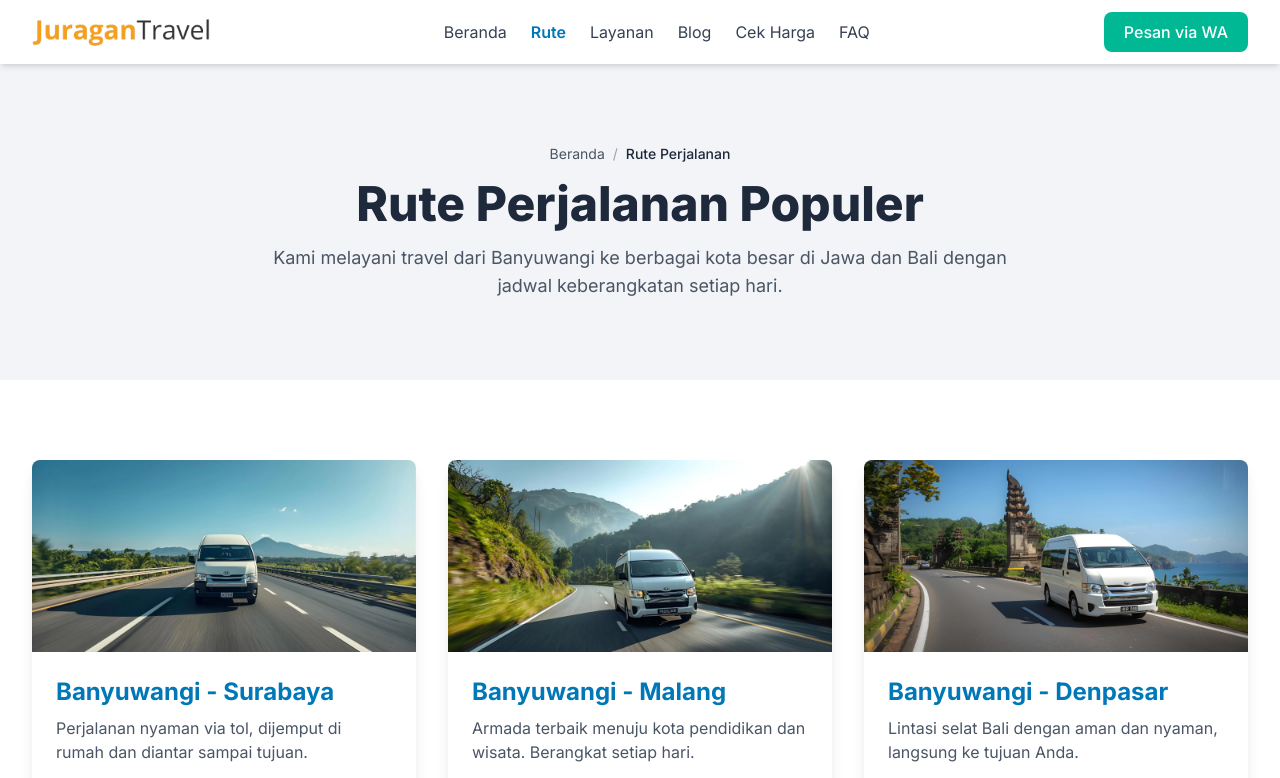
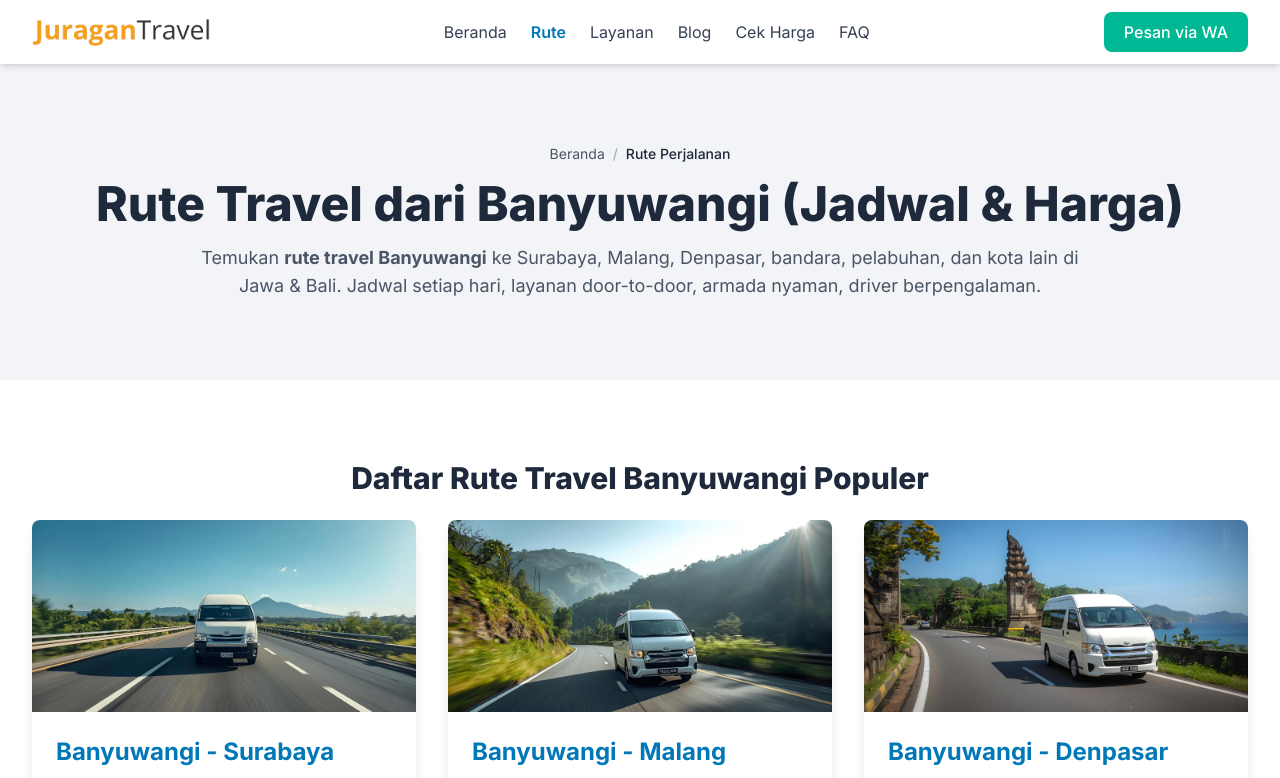
Before and after one commit to heyitsmi/travelbanyuwangi, a Next.js app: page /rute in a window 1280 px wide. Shown: the top 778 px of the page. Built offline with nearby package versions, Linux system fonts and the light colour scheme; no server answers.

Commit message:
update page rute

```diff
--- a/app/rute/page.tsx
+++ b/app/rute/page.tsx
@@ -7,37 +7,32 @@ import { StructuredData } from "../components/SEO";
 import { ChevronDown } from "lucide-react";
 
 export const metadata: Metadata = {
-  title: "Rute Travel Populer dari Banyuwangi | Juragan Travel",
+  title: "Rute Travel Banyuwangi – Surabaya, Malang, Denpasar, & Lainnya | Juragan Travel",
   description:
-    "Daftar rute travel populer dari Banyuwangi ke Surabaya, Malang, Denpasar, Solo, Tulungagung, dan kota lain di Jawa Bali. Berangkat setiap hari.",
+    "Daftar rute travel dari Banyuwangi ke Surabaya, Malang, Denpasar, Juanda, Tanjung Perak, Solo, Tulungagung, Jember, Lumajang, Sidoarjo, Gresik, Pasuruan. Jadwal setiap hari, door-to-door.",
   keywords:
-    "rute travel banyuwangi, travel banyuwangi surabaya, travel banyuwangi malang, travel banyuwangi denpasar, travel banyuwangi solo, travel banyuwangi tulungagung",
+    "rute travel banyuwangi, travel banyuwangi surabaya, travel banyuwangi malang, travel banyuwangi denpasar, travel banyuwangi juanda, travel banyuwangi tanjung perak, travel banyuwangi solo, travel banyuwangi tulungagung, travel banyuwangi jember, travel banyuwangi lumajang, travel banyuwangi sidoarjo, travel banyuwangi gresik, travel banyuwangi pasuruan",
   authors: [{ name: "Juragan Travel" }],
   openGraph: {
-    title: "Rute Travel Populer dari Banyuwangi | Juragan Travel",
+    title: "Rute Travel Banyuwangi – Jadwal & Harga | Juragan Travel",
     description:
-      "Daftar rute travel populer dari Banyuwangi ke Surabaya, Malang, Denpasar, Solo, Tulungagung, dan kota lain di Jawa Bali.",
+      "Semua rute travel dari Banyuwangi: Surabaya, Malang, Denpasar, Juanda, Tanjung Perak, dan lainnya. Berangkat tiap hari, door-to-door.",
     type: "website",
     url: "https://juragantravel.com/rute",
     images: [
-      {
-        url: "https://juragantravel.com/img/hero.webp",
-        width: 1200,
-        height: 630,
-      },
+      { url: "https://juragantravel.com/img/hero.webp", width: 1200, height: 630, alt: "Rute travel dari Banyuwangi" },
     ],
     siteName: "Juragan Travel",
   },
   twitter: {
     card: "summary_large_image",
-    title: "Rute Travel Populer dari Banyuwangi | Juragan Travel",
+    title: "Rute Travel Banyuwangi – Jadwal & Harga",
     description:
-      "Daftar rute travel populer dari Banyuwangi ke Surabaya, Malang, Denpasar, Solo, Tulungagung, dan kota lain di Jawa Bali.",
+      "Pilih rute travel Banyuwangi ke Surabaya, Malang, Denpasar, dan lainnya. Berangkat setiap hari, door-to-door.",
     images: ["https://juragantravel.com/img/hero.webp"],
   },
-  alternates: {
-    canonical: "https://juragantravel.com/rute",
-  },
+  alternates: { canonical: "https://juragantravel.com/rute" },
+  robots: { index: true, follow: true },
 };
 
 const itemListData = {
@@ -45,6 +40,8 @@ const itemListData = {
   "@type": "ItemList",
   name: "Rute Travel Populer Juragan Travel",
   description: "Daftar rute perjalanan travel antar kota populer dari Banyuwangi.",
+  itemListOrder: "http://schema.org/ItemListOrderAscending",
+  numberOfItems: 13,
   itemListElement: [
     {
       "@type": "ListItem",
@@ -202,7 +199,7 @@ const faqData = {
       name: "Berapa lama perjalanan dari Banyuwangi ke Surabaya?",
       acceptedAnswer: {
         "@type": "Answer",
-        text: "Perjalanan dari Banyuwangi ke Surabaya memakan waktu sekitar 5-6 jam via tol Gempol-Pasuruan-Probolinggo-Banyuwangi (GEPPRO). Waktu tempuh bisa bervariasi tergantung kondisi lalu lintas dan titik penjemputan/pengantaran Anda.",
+        text: "Perjalanan dari Banyuwangi ke Surabaya umumnya sekitar 5–6 jam via tol Trans-Jawa (melewati Probolinggo–Pasuruan–Gempol). Durasi dapat bervariasi tergantung lalu lintas dan titik jemput/antar."
       },
     },
     {
@@ -326,12 +323,49 @@ const routes = [
   },
 ];
 
+const collectionPageData = {
+  "@context": "https://schema.org",
+  "@type": "CollectionPage",
+  "name": "Rute Travel dari Banyuwangi – Juragan Travel",
+  "description": "Kumpulan layanan rute travel dari Banyuwangi ke berbagai kota di Jawa & Bali. Jadwal setiap hari, door-to-door.",
+  "url": "https://juragantravel.com/rute",
+  "hasPart": [
+    { "@type": "Service", "name": "Travel Banyuwangi - Surabaya", "url": "https://juragantravel.com/rute/banyuwangi-surabaya" },
+    { "@type": "Service", "name": "Travel Banyuwangi - Malang", "url": "https://juragantravel.com/rute/banyuwangi-malang" },
+    { "@type": "Service", "name": "Travel Banyuwangi - Denpasar", "url": "https://juragantravel.com/rute/banyuwangi-denpasar" },
+    { "@type": "Service", "name": "Travel Banyuwangi - Bandara Juanda", "url": "https://juragantravel.com/rute/banyuwangi-juanda" },
+    { "@type": "Service", "name": "Travel Banyuwangi - Bandara Ngurah Rai", "url": "https://juragantravel.com/rute/banyuwangi-ngurah-rai" },
+    { "@type": "Service", "name": "Travel Banyuwangi - Pelabuhan Tanjung Perak", "url": "https://juragantravel.com/rute/banyuwangi-tanjung-perak" },
+    { "@type": "Service", "name": "Travel Banyuwangi - Solo", "url": "https://juragantravel.com/rute/banyuwangi-solo" },
+    { "@type": "Service", "name": "Travel Banyuwangi - Tulungagung", "url": "https://juragantravel.com/rute/banyuwangi-tulungagung" },
+    { "@type": "Service", "name": "Travel Banyuwangi - Sidoarjo", "url": "https://juragantravel.com/rute/banyuwangi-sidoarjo" },
+    { "@type": "Service", "name": "Travel Banyuwangi - Gresik", "url": "https://juragantravel.com/rute/banyuwangi-gresik" },
+    { "@type": "Service", "name": "Travel Banyuwangi - Pasuruan", "url": "https://juragantravel.com/rute/banyuwangi-pasuruan" },
+    { "@type": "Service", "name": "Travel Banyuwangi - Jember", "url": "https://juragantravel.com/rute/banyuwangi-jember" },
+    { "@type": "Service", "name": "Travel Banyuwangi - Lumajang", "url": "https://juragantravel.com/rute/banyuwangi-lumajang" }
+  ]
+};
+
+const siteSearchData = {
+  "@context": "https://schema.org",
+  "@type": "WebSite",
+  "name": "Juragan Travel",
+  "url": "https://juragantravel.com/",
+  "potentialAction": {
+    "@type": "SearchAction",
+    "target": "https://juragantravel.com/search?q={search_term_string}",
+    "query-input": "required name=search_term_string"
+  }
+};
+
 export default function RutePage() {
   return (
     <>
+      <StructuredData data={collectionPageData} />
       <StructuredData data={itemListData} />
       <StructuredData data={breadcrumbData} />
       <StructuredData data={faqData} />
+      <StructuredData data={siteSearchData} />
       <div className="bg-white antialiased">
         <Header />
 
@@ -346,10 +380,10 @@ export default function RutePage() {
                 <span className="text-gray-400 mx-2">/</span>
                 <span className="text-dark font-medium">Rute Perjalanan</span>
               </nav>
-              <h1 className="text-4xl md:text-5xl font-extrabold text-dark">Rute Perjalanan Populer</h1>
-              <p className="mt-4 text-lg text-gray-600 max-w-3xl mx-auto">
-                Kami melayani travel dari Banyuwangi ke berbagai kota besar di Jawa dan Bali dengan jadwal keberangkatan
-                setiap hari.
+              <h1 className="text-4xl md:text-5xl font-extrabold text-dark">Rute Travel dari Banyuwangi (Jadwal & Harga)</h1>
+              <p className="mt-4 text-lg text-gray-600 max-w-4xl mx-auto">
+                Temukan <strong>rute travel Banyuwangi</strong> ke Surabaya, Malang, Denpasar, bandara, pelabuhan, dan kota lain di Jawa & Bali.
+                Jadwal setiap hari, layanan door-to-door, armada nyaman, driver berpengalaman.
               </p>
             </div>
           </section>
@@ -357,6 +391,9 @@ export default function RutePage() {
           {/* Daftar Rute Section */}
           <section id="daftar-rute" className="py-20 bg-white">
             <div className="container mx-auto max-w-7xl px-4 sm:px-6 lg:px-8">
+              <h2 className="text-2xl md:text-3xl font-extrabold text-dark mb-6 text-center">
+                Daftar Rute Travel Banyuwangi Populer
+              </h2>
               {/* Grid Daftar Rute */}
               <div className="grid grid-cols-1 md:grid-cols-2 lg:grid-cols-3 gap-8">
                 {routes.map((route, index) => (
@@ -381,6 +418,7 @@ export default function RutePage() {
                         <Link
                           href={route.link}
                           className="inline-block mt-4 bg-secondary text-white px-5 py-2 rounded-lg font-semibold hover:bg-opacity-90 transition-colors"
+                          title={`Detail travel ${route.title}`}
                         >
                           Lihat Detail Rute
                         </Link>
```
